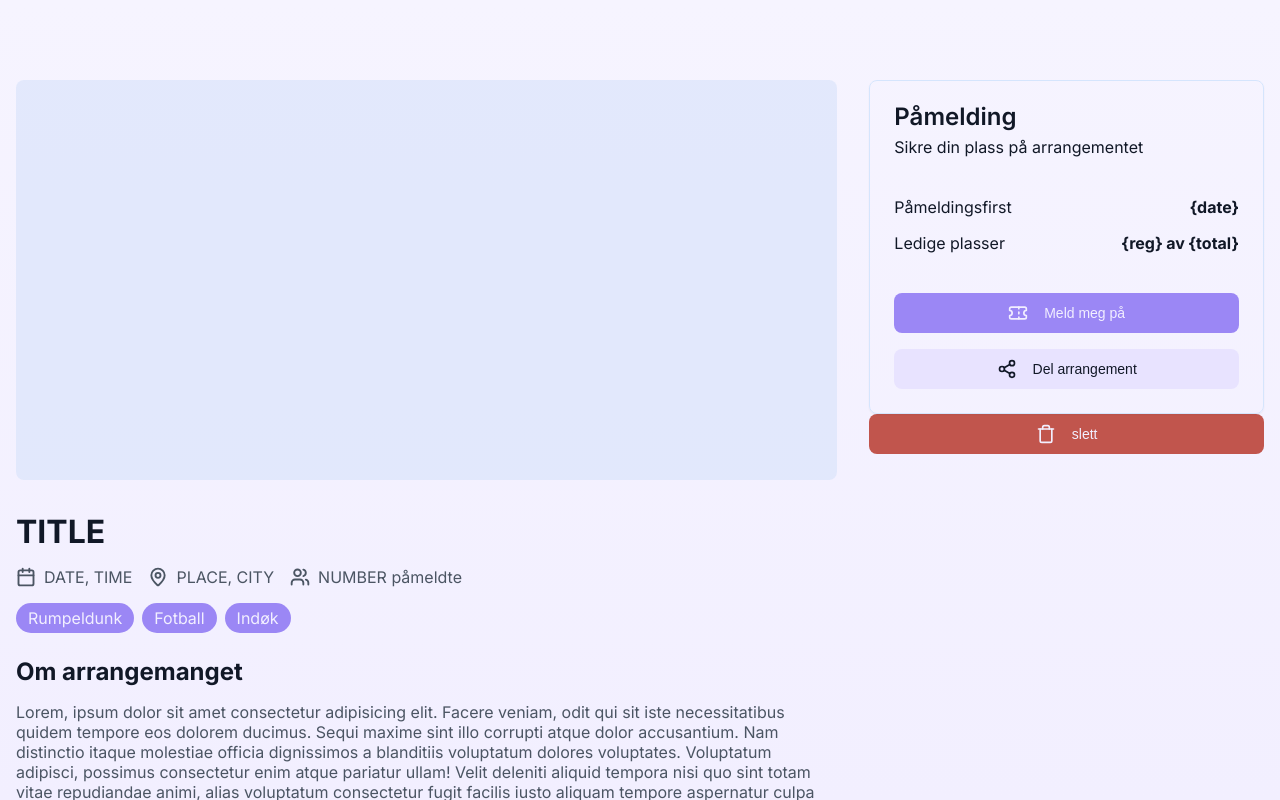
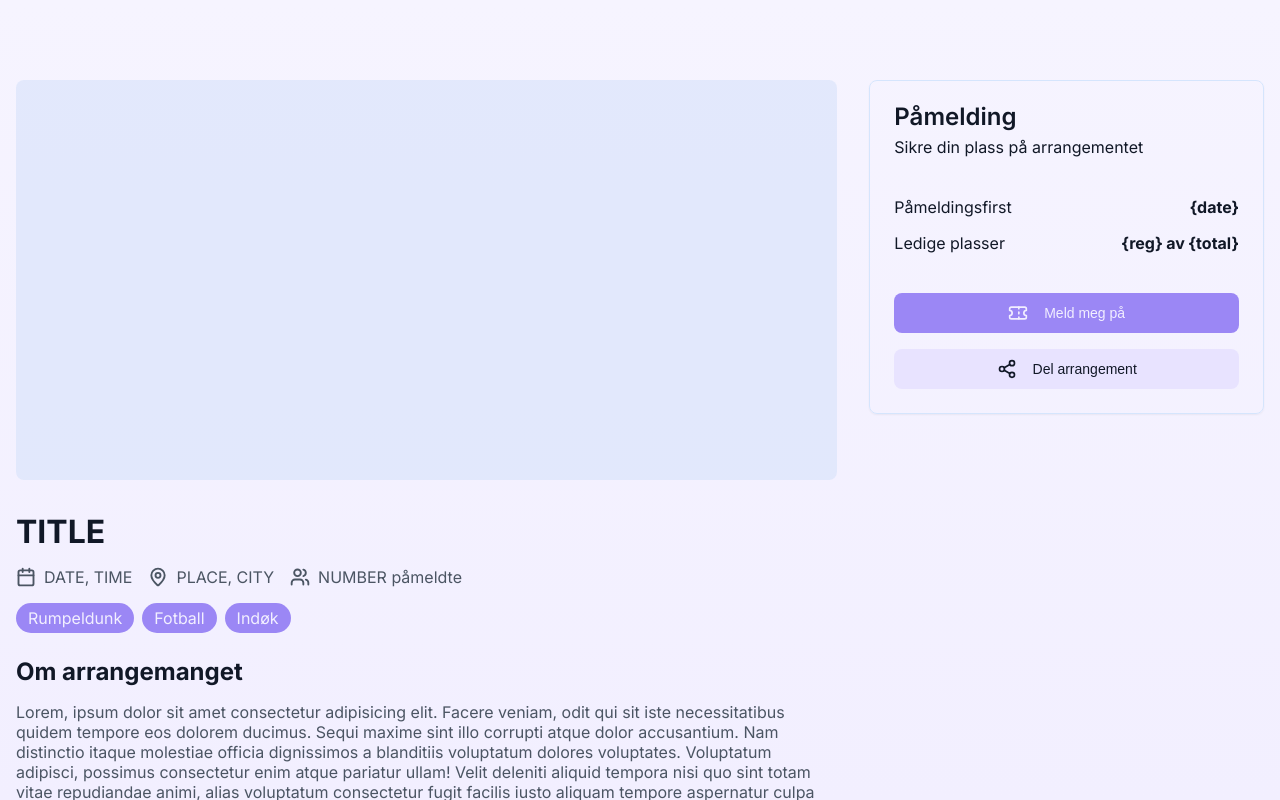
Before and after one commit to GnisterDev/appevent, a Next.js app: page /event/1 in a window 1280 px wide. Built offline with nearby package versions, Linux system fonts and the light colour scheme.

Commit message:
Add delete button for administrators in registration component and update styles

```diff
--- a/src/components/event/Registration.tsx
+++ b/src/components/event/Registration.tsx
@@ -5,6 +5,7 @@ import React from "react";
 import styles from "./registration.module.css";
 import Button from "./Button";
 import { Share2, Ticket, Trash } from "lucide-react";
+import { isAdministrator } from "@/firebase/AuthService";
 
 const info = {
   Påmeldingsfirst: "{date}",
@@ -13,7 +14,7 @@ const info = {
 
 const Registration = () => {
   return (
-    <>
+    <div>
       <div className={styles.module}>
         <div className={styles.header}>
           <h3 className={styles.title}>Påmelding</h3>
@@ -42,12 +43,16 @@ const Registration = () => {
           />
         </div>
       </div>
-      <Button
-        text="slett"
-        className={`${styles.button} ${styles.deleteButton}`}
-        icon={<Trash size={"1.25rem"} />}
-      />
-    </>
+      {isAdministrator() ? (
+        <Button
+          text="Slett arrangement"
+          className={`${styles.button} ${styles.deleteButton}`}
+          icon={<Trash size={"1.25rem"} />}
+        />
+      ) : (
+        ""
+      )}
+    </div>
   );
 };
 
--- a/src/components/event/registration.module.css
+++ b/src/components/event/registration.module.css
@@ -74,6 +74,8 @@
 .deleteButton {
   color: var(--foreground);
   background-color: var(--error);
+  width: calc(100% - 3rem);
+  margin: 1rem 1.5rem;
 
   &:hover {
     background-color: color-mix(in srgb, var(--error) 85%, white);
```
